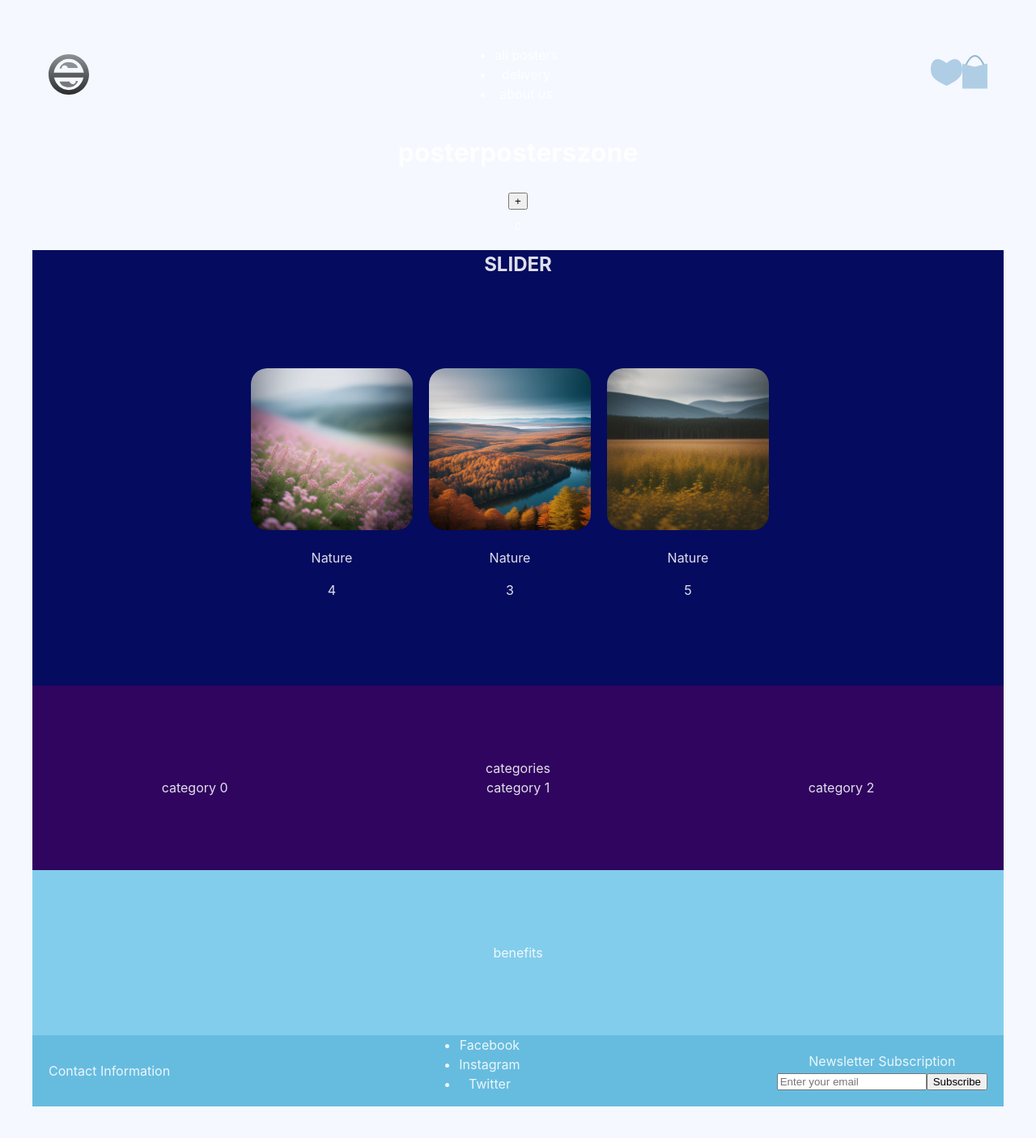
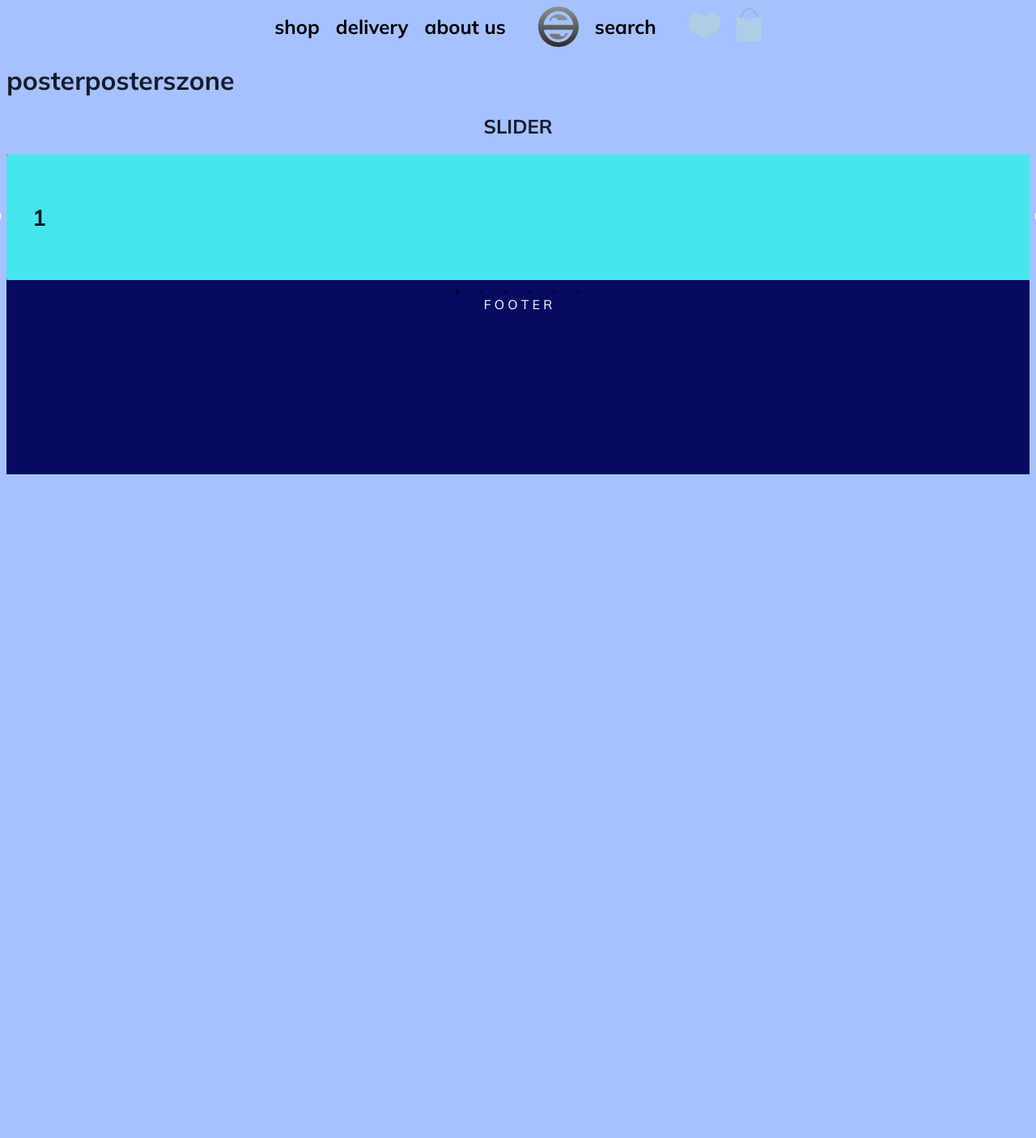
Before and after one commit to Koraus/posterposterszone, a React (Vite) app: page / in a window 1280 px wide. Shown: the whole page at 81% size. After the commit the page ends 800 px from the top, so only its background shows below. Built offline with nearby package versions, Linux system fonts and the light colour scheme.

Commit message:
added @emotion/css , eact-slick

```diff
--- a/index.html
+++ b/index.html
@@ -1,13 +1,20 @@
 <!doctype html>
 <html lang="en">
+
 <head>
   <meta charset="UTF-8" />
   <link rel="icon" type="imag" href="/ppz-ico.png" />
   <meta name="viewport" content="width=device-width, initial-scale=1.0" />
+  <link rel="preconnect" href="https://fonts.googleapis.com">
+  <link rel="preconnect" href="https://fonts.gstatic.com" crossorigin>
+  <link href="https://fonts.googleapis.com/css2?family=Mulish:ital,wght@0,200..1000;1,200..1000&display=swap"
+    rel="stylesheet">
   <title>posterposterszone</title>
 </head>
+
 <body>
   <div id="root"></div>
   <script type="module" src="/src/main.tsx"></script>
 </body>
+
 </html>
--- a/src/App.css
+++ b/src/App.css
@@ -1,6 +1,4 @@
 #root {
-  max-width: 1280px;
+  max-width: 1440px;
   margin: 0 auto;
-  padding: 2rem;
-  text-align: center;
 }
--- a/src/App.tsx
+++ b/src/App.tsx
@@ -1,68 +1,21 @@
-import { useState } from 'react'
 import './App.css'
 import { Header } from './components/Header'
 import { Footer } from './components/Footer'
-import { postersData } from './data';
+import "slick-carousel/slick/slick.css";
+import "slick-carousel/slick/slick-theme.css";
+import SimpleSlider from './components/SimpleSlider';
+
 
 function App() {
-  const [count, setCount] = useState(0)
 
   return (
     <>
       <Header />
       <h1>posterposterszone</h1>
-      <button onClick={() => setCount((count) => count + 1)}> + </button>
-      <p style={{ fontSize: `${count + 12}px` }}> {count} </p>
-      <section style={{
-          backgroundColor: '#050b5f',
-        }}>
-        <h2>SLIDER </h2>
-        <div style={{
-          display: 'flex',
-          justifyContent: 'center',
-          paddingTop: '90px',
-          paddingBottom: '90px'
-        }}>
-          {
-            postersData.map((poster) => {
-              return <div key={poster.id} style={{ marginRight: "20px" }}>
-                <img src={poster.imageUrl} alt={poster.title} style={{
-                  width: '200px',
-                  height: '200px',
-                  borderRadius: '10%',
-                }} />
-                <p>{poster.title}</p>
-                <p>{poster.price}</p>
-              </div>
-            })
-          }
-
-        </div>
+      <section>
+        <h2 css={{ textAlign: "center" }}>SLIDER </h2>
+        <SimpleSlider />
       </section>
-
-      <div style={{
-        display: 'flex',
-        justifyContent: 'center',
-        flexDirection: 'column',
-        backgroundColor: '#2f055f',
-        paddingTop: '90px',
-        paddingBottom: '90px'
-      }}>
-        categories
-        <div style={{ display: "flex", justifyContent: "space-around" }}>
-          {Array.from({ length: 3 }).map((_, index) => <div key={index}> category {index} </div>)}
-        </div>
-      </div>
-      <div style={{
-        display: 'flex',
-        justifyContent: 'center',
-        flexDirection: 'column',
-        backgroundColor: '#83cdec',
-        paddingTop: '90px',
-        paddingBottom: '90px'
-      }}>
-        benefits
-      </div>
       <Footer />
     </>
   )
--- a/src/components/Footer.tsx
+++ b/src/components/Footer.tsx
@@ -2,31 +2,16 @@
 
 export const Footer = () => {
     return (
-        <footer style={{
-            display: 'flex',
-            justifyContent: 'space-between',
-            alignItems: 'center',
-            padding: '0 20px',
-            backgroundColor: '#66bcdf'
+        <footer css={{
+            backgroundColor: '#050b5f',
+            color: '#fff',
+            padding: '20px',
+            textAlign: 'center',
+            maxWidth: '1440px',
+            minHeight: '200px',
         }}>
-            <div> Contact Information</div>
-            <div style={{
-                display: 'flex',
-                flexDirection: 'column',
-                alignItems: 'center'
-            }}>
-                <ul style={{ marginTop: 0 }}>
-                    <li>Facebook</li>
-                    <li>Instagram</li>
-                    <li>Twitter</li>
-                </ul>
-            </div>
-            <div> Newsletter Subscription
-                <form>
-                    <input type="text" placeholder="Enter your email" />
-                    <button>Subscribe</button>
-                </form>
-            </div>
+            F O O T E R
+
         </footer>
     );
 }
--- a/src/components/Header.tsx
+++ b/src/components/Header.tsx
@@ -2,49 +2,65 @@ import logoUrl from '../assets/imgs/logo.svg';
 import likeUrl from '../assets/imgs/liked-ico.svg';
 import cartUrl from '../assets/imgs/cart-ico.svg';
 
+
 const Nav = () => {
 
+  const ulCss = {
+    display: 'flex',
+    listStyle: 'none',
+    padding: 0,
+    margin: 0,
+  }
+  const linklCss = {
+    color: '#000',
+    textDecoration: 'none',
+    fontSize: '1.5rem',
+    fontWeight: 'bold',
+    paddingRight: '20px',
+    cursor: 'pointer',
+  }
+
   return (
-    <nav>
-      <ul>
-        <li>all posters</li>
-        <li>delivery</li>
-        <li>about us</li>
+    <nav css={{
+      display: 'flex',
+      justifyContent: 'center',
+      alignItems: 'center',
+      gap: '20px',
+    }}>
+
+      <ul css={ulCss}>
+        <li css={linklCss}>shop</li>
+        <li css={linklCss}>delivery</li>
+        <li css={linklCss}>about us</li>
       </ul>
+
+      <img src={logoUrl} alt="logo" css={{
+        width: '50px',
+        height: '50px',
+        display: 'block',
+      }} />
+      <div css={linklCss}>
+        search
+      </div>
+      <div>
+        <img src={likeUrl} alt="" />
+      </div>
+      <div>
+        <img src={cartUrl} alt="" />
+      </div>
     </nav>
   )
 };
 
 export const Header = () => {
   return (
-    <header style={{
-      display: 'flex',
-      justifyContent: 'space-between',
-      alignItems: 'center',
-      padding: '0 20px',
-    }}>
-      <div>
-        <img src={logoUrl} alt="" style={
-          {
-            display: 'block',
-            maxHeight: '50px',
-          }
-        } />
-      </div>
+    <header>
       <Nav />
       <div style={{
         display: "flex",
         justifyContent: "center",
         alignItems: "center",
-
-
       }}>
-        <div>
-          <img src={likeUrl} alt="" />
-        </div>
-        <div>
-          <img src={cartUrl} alt="" />
-        </div>
       </div>
     </header>
   );
--- /dev/null
+++ b/src/components/SimpleSlider.tsx
@@ -0,0 +1,41 @@
+
+
+import Slider from 'react-slick'
+import "slick-carousel/slick/slick.css";
+import "slick-carousel/slick/slick-theme.css";
+import { css } from '@emotion/react';
+
+
+export default function SimpleSlider() {
+  const settings = {
+    dots: true,
+    infinite: true,
+    speed: 500,
+    slidesToShow: 1,
+    slidesToScroll: 1
+  };
+
+  const a = css`
+  cursor: pointer;
+  padding: 32px;
+  font-size: 24px;
+  border-radius: 4px;
+  &:hover {
+    color: red;
+  }
+`
+
+  return (
+    <Slider {...settings}>
+      {Array.from({ length: 6 }).map((_, index) => {
+        const color = `#${Math.floor(Math.random() * 16777215).toString(16)}`
+        return <div key={index} css={[a, { backgroundColor: color }]}  >
+          <h3 >{index + 1}</h3>
+        </div>
+      }
+      )
+      }
+
+    </Slider >
+  );
+}
--- a/src/index.css
+++ b/src/index.css
@@ -1,11 +1,12 @@
 :root {
-  font-family: Inter, system-ui, Avenir, Helvetica, Arial, sans-serif;
-  line-height: 1.5;
+  font-family: "Mulish", sans-serif;
+  font-optical-sizing: auto;
   font-weight: 400;
+  font-style: normal;
 
   color-scheme: light dark;
-  color: rgba(255, 255, 255, 0.87);
-  background-color: #F5F8FF;
+  color: rgba(1, 2, 10, 0.87);
+  background-color: #a6c1ff;
 
   font-synthesis: none;
   text-rendering: optimizeLegibility;
--- a/tsconfig.json
+++ b/tsconfig.json
@@ -12,7 +12,8 @@
     "resolveJsonModule": true,
     "isolatedModules": true,
     "noEmit": true,
-    "jsx": "react-jsx",
+    "jsx": "preserve",
+    "jsxImportSource": "@emotion/react",
 
     /* Linting */
     "strict": true,
--- a/vite.config.ts
+++ b/vite.config.ts
@@ -3,6 +3,10 @@ import react from '@vitejs/plugin-react'
 
 // https://vitejs.dev/config/
 export default defineConfig({
-  plugins: [react()],
+  plugins: [react({
+    babel: {
+      plugins: ["@emotion/babel-plugin"],
+    },
+  }),],
   base: '/posterposterszone/'
 })
```
Also changed, not shown: package.json (+6 -1 lines), 1 other file (tests, documents, lock files or other folders). Lines whose indentation alone changed are shown as unchanged.
